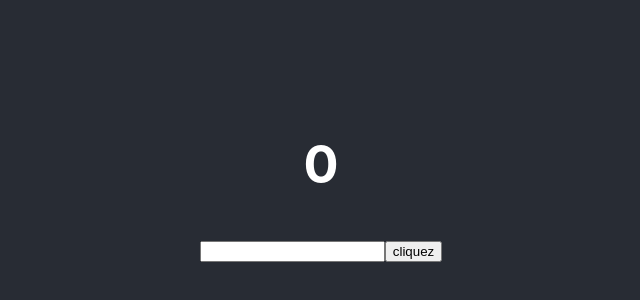
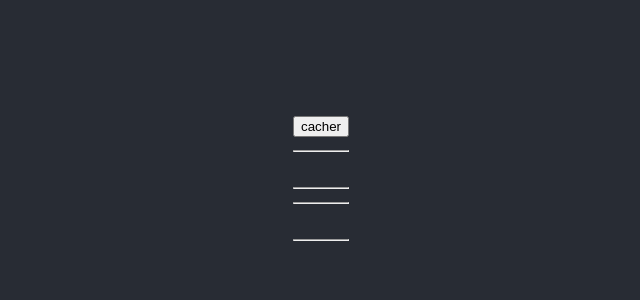
Before and after one commit to cem-sucu/hooks, a React (Create React App) app: page / in a window 1280 px wide. Shown: the part 220-520 px from the top of the page, without its empty margins (319-959 px from the left). Built offline with nearby package versions, Linux system fonts and the light colour scheme.

Commit message:
useEffetc avec nettoyage

```diff
--- a/src/App.js
+++ b/src/App.js
@@ -1,13 +1,11 @@
 import "./App.css";
-import FunctionCount from "./component/FunctionCount";
-// import ClassCount from "./component/ClassCount";
+import Container from "./component/Container";
 
 function App() {
     return (
         <div className="App">
             <header className="App-header">
-                {/* <ClassCount /> */}
-                <FunctionCount />
+                <Container />
             </header>
         </div>
     );
--- /dev/null
+++ b/src/component/ClassDisplayKey.js
@@ -0,0 +1,34 @@
+import React, { Component } from "react";
+
+class ClassDisplayKey extends Component {
+    constructor(props) {
+        super(props);
+
+        this.state = {
+            keyCode: null,
+        };
+    }
+
+    handleKeyDone = (e) => {
+        this.setState({
+            keyCode: e.code,
+        });
+    };
+
+    componentDidMount() {
+        document.addEventListener("keyup", this.handleKeyDone);
+    }
+
+    render() {
+        const { keyCode } = this.state;
+        return (
+            <div>
+                <hr />
+                <h1>{keyCode}</h1>
+                <hr />
+            </div>
+        );
+    }
+}
+
+export default ClassDisplayKey;
--- /dev/null
+++ b/src/component/Container.js
@@ -0,0 +1,19 @@
+import React, { useState } from "react";
+import ClassDisplayKey from "./ClassDisplayKey";
+import FunctionDisplay from "./FunctionDisplay";
+
+function Container() {
+    const [show, setShow] = useState(true);
+
+    const btnDisplay = show ? " cacher " : " afficher ";
+
+    return (
+        <div>
+            <button onClick={() => setShow(!show)}>{btnDisplay}</button>
+            {show && <ClassDisplayKey />}
+            {show && <FunctionDisplay />}
+        </div>
+    );
+}
+
+export default Container;
--- a/src/component/FunctionCount.js
+++ /dev/null
@@ -1,26 +0,0 @@
-import React, { useState, useEffect } from "react";
-
-function FunctionCount() {
-    const [count, setCount] = useState(0);
-
-    const [name, setName] = useState("");
-
-    useEffect(() => {
-        console.log("mise a jour du titre via useEffect");
-        document.title = `Vous avez cliqué ${count}`;
-    }, []);
-
-    return (
-        <div>
-            <h1>{count}</h1>
-            <input
-                type="text"
-                value={name}
-                onChange={(e) => setName(e.target.value)}
-            />
-            <button onClick={() => setCount(count + 1)}>cliquez</button>
-        </div>
-    );
-}
-
-export default FunctionCount;
--- /dev/null
+++ b/src/component/FunctionDisplay.js
@@ -0,0 +1,22 @@
+import React, { useEffect, useState } from "react";
+
+function FunctionDisplay() {
+    const [keyCode, setKeyCode] = useState("");
+
+    const handleKeyCode = (e) => {
+        setKeyCode(e.code);
+    };
+
+    useEffect(() => {
+        document.addEventListener("keyup", handleKeyCode);
+    }, []);
+    return (
+        <div>
+            <hr />
+            <h1>{keyCode}</h1>
+            <hr />
+        </div>
+    );
+}
+
+export default FunctionDisplay;
```
Also changed, not shown: src/component/ClassCount.js (deleted, +0 -43 lines).
